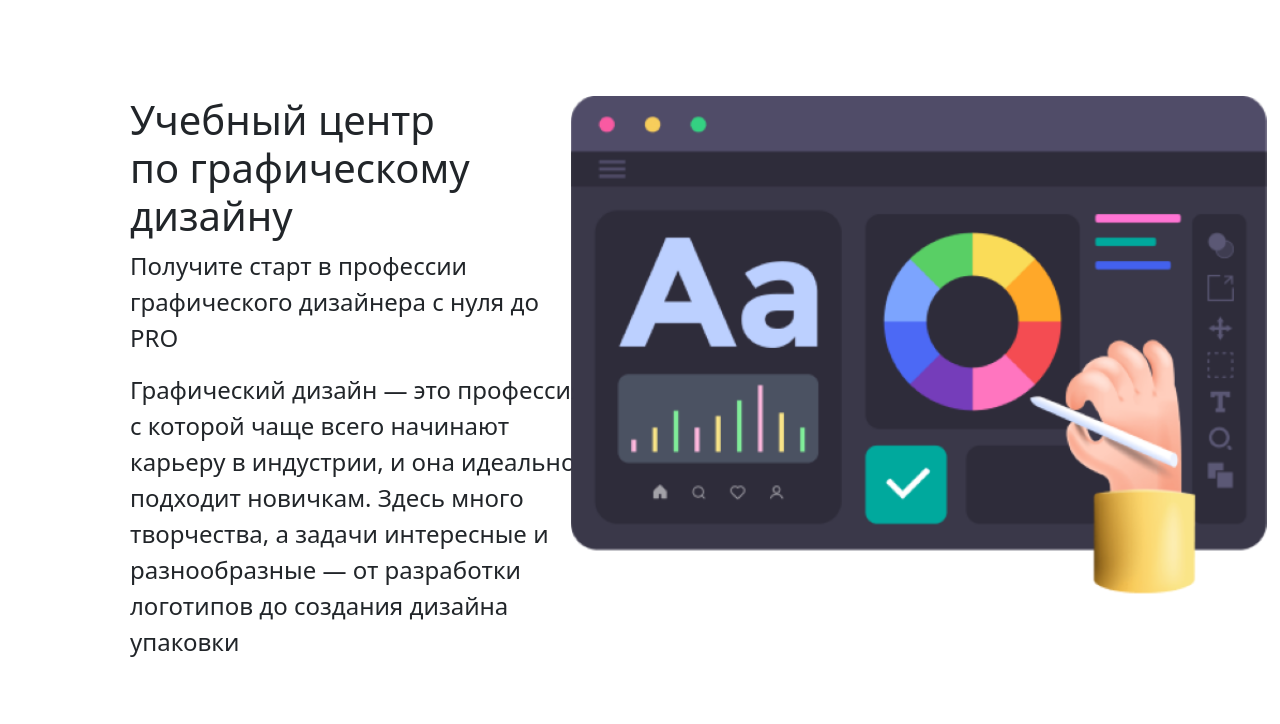
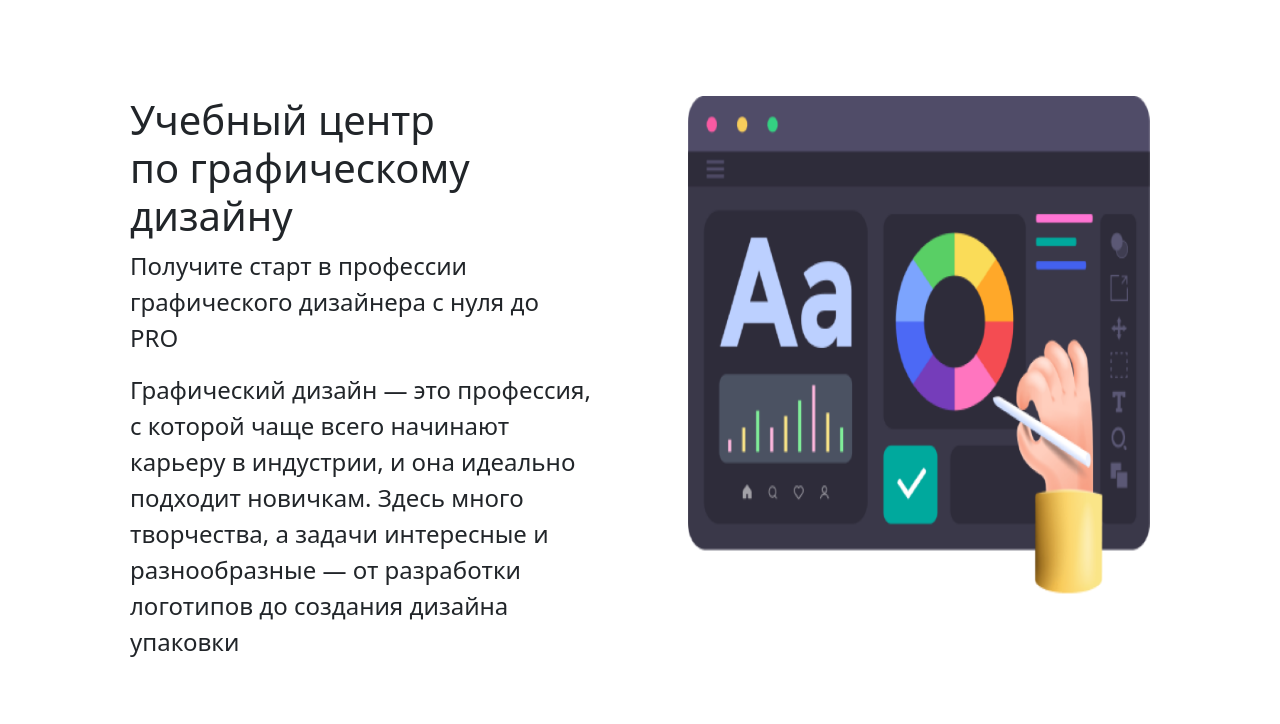
Before and after one commit to bottik4/HomeWork, a PHP site: page / in a window 1280 px wide. Shown: the part 94-818 px from the top of the page. Run offline with PHP 8.4, Linux system fonts and the light colour scheme.

Commit message:
Update index.php
fix

```diff
--- a/sitebootstrap/index.php
+++ b/sitebootstrap/index.php
@@ -47,7 +47,7 @@
 
     </div>
     <div class="w-50 mt-5 d-flex justify-content-center">
-      <img class="p-5" src="img/glaww.png" alt="Главная картинка">
+      <img class="p-5 img-fluid" src="img/glaww.png" alt="Главная картинка">
     </div>
 
   </main>
```
